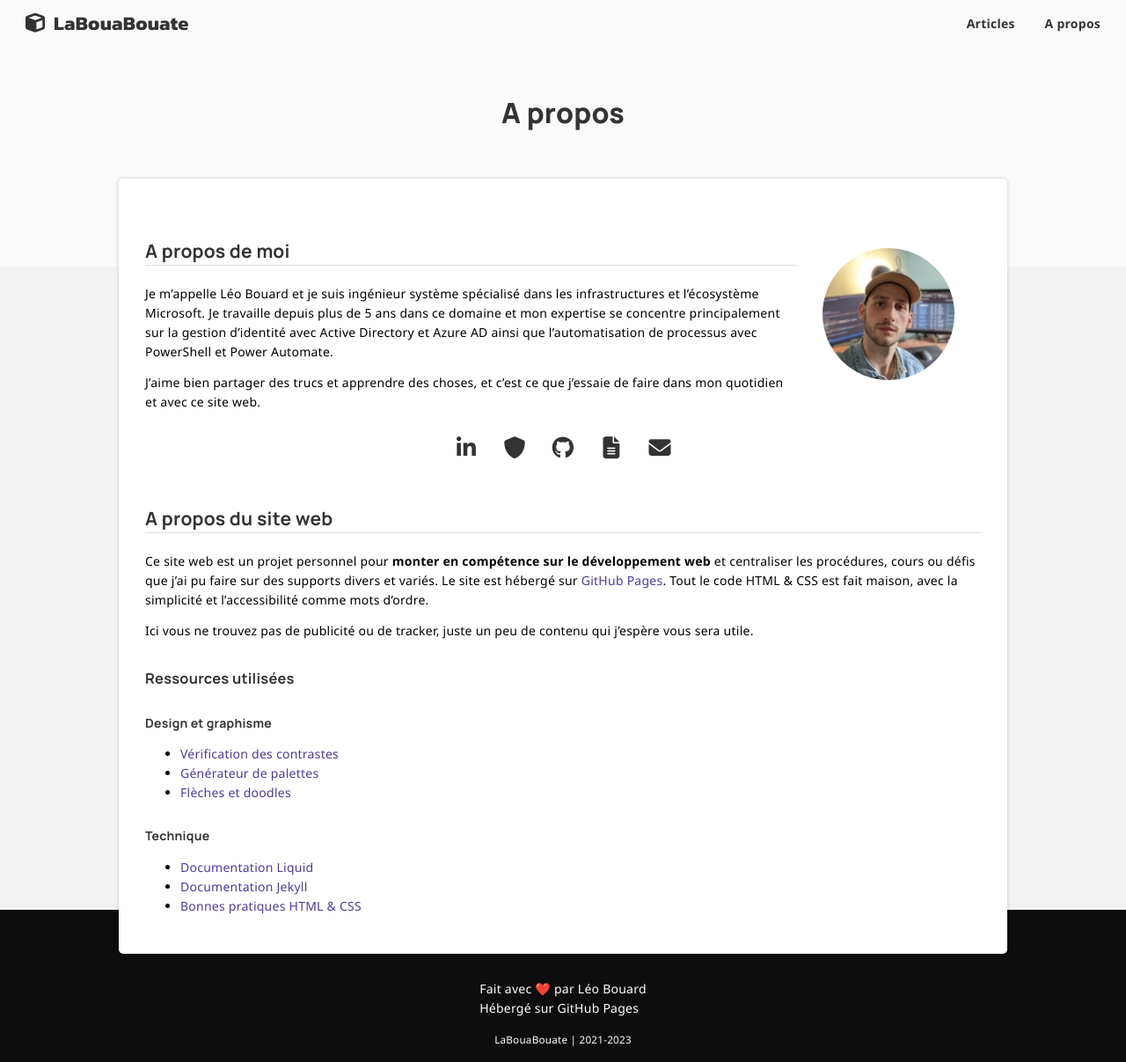
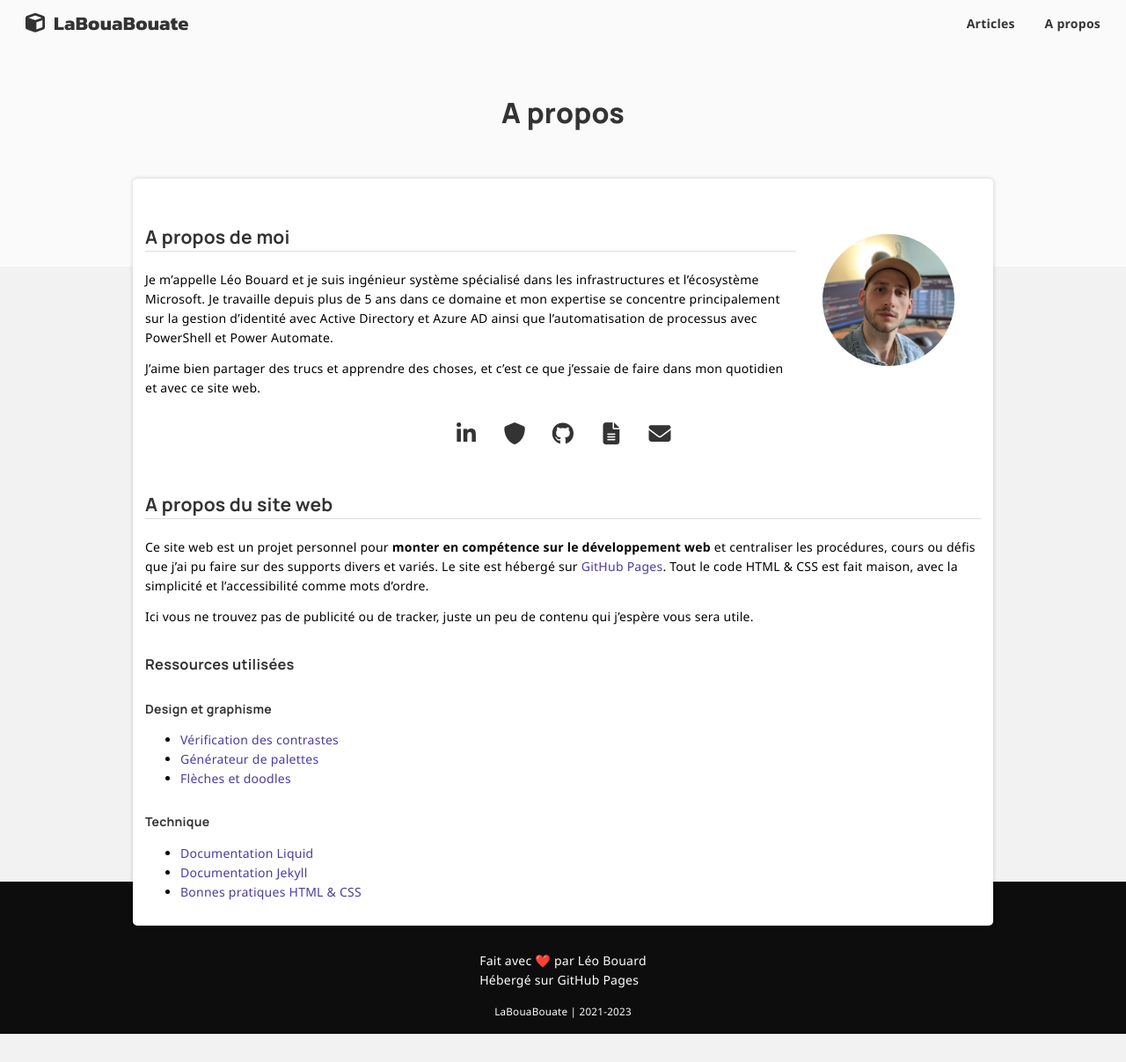
Before and after one commit to leobouard/leobouard.github.io, a Jekyll site: the page built from about.md, in a window 1280 px wide. Shown: the whole page at 88% size. Built offline with Jekyll 4.4.1, drawn with Linux system fonts in a browser that asks for light colours; nearby versions of some CDN libraries; some web fonts are replaced; after the commit the page ends 1175 px from its top, so only the background shows below that.

Commit message:
Update style.scss

```diff
--- a/assets/css/style.scss
+++ b/assets/css/style.scss
@@ -96,7 +96,7 @@ main {
         min-height: 85%;
         background-color: var(--textbg);
         border-radius: var(--borderradius);
-        padding: 30px;
+        padding: 1rem;
         max-width: 950px;
         width: -moz-available;          /* WebKit-based browsers will ignore this. */
         width: -webkit-fill-available;  /* Mozilla-based browsers will ignore this. */
@@ -262,7 +262,6 @@ footer {
         min-height: 80%;
         overflow-x: scroll;
         margin: 1rem;
-        padding: 1rem;
     }
 
     header, section {
```
